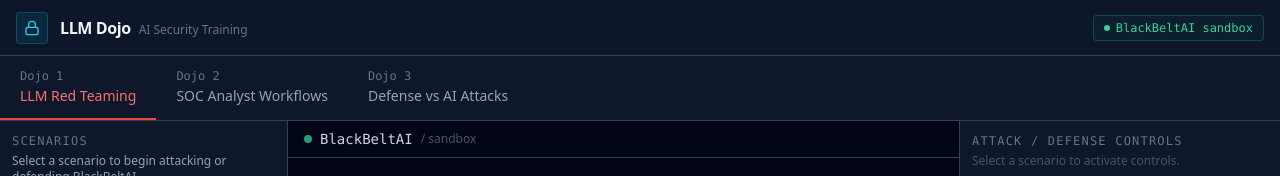
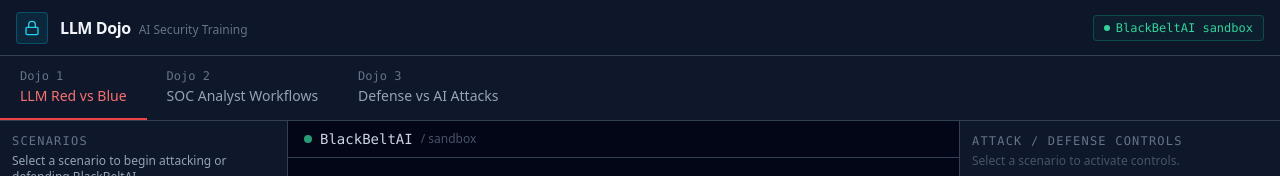
Before and after one commit to TheMDBritt/SecuringAI, a Next.js app: page /dojo in a window 1280 px wide. Shown: the top 176 px of the page. Built offline with nearby package versions, Linux system fonts and the light colour scheme.

Commit message:
Rename Dojo 1 tab to "LLM Red vs Blue"
Captures the dual learner role: red team (attacker) and blue team (defender
via security controls) rather than the purely offensive "LLM Red Teaming".

https://claude.ai/code/session_0112RjVfKrfjM1F1vUE84sW9

```diff
--- a/components/dojo/DojoTabs.tsx
+++ b/components/dojo/DojoTabs.tsx
@@ -20,7 +20,7 @@ import type {
 import { DEFAULT_CONTROL_CONFIG, DEFAULT_DOJO2_CONFIG } from '@/types';
 
 const TABS: { id: DojoId; label: string; sublabel: string; color: string }[] = [
-  { id: 1, label: 'LLM Red Teaming', sublabel: 'Dojo 1', color: 'red' },
+  { id: 1, label: 'LLM Red vs Blue', sublabel: 'Dojo 1', color: 'red' },
   { id: 2, label: 'SOC Analyst Workflows', sublabel: 'Dojo 2', color: 'cyan' },
   { id: 3, label: 'Defense vs AI Attacks',sublabel: 'Dojo 3', color: 'emerald' },
 ];
```
